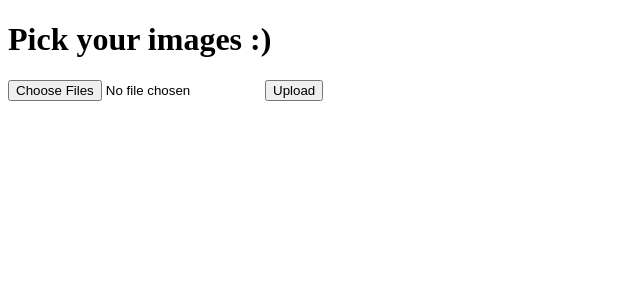
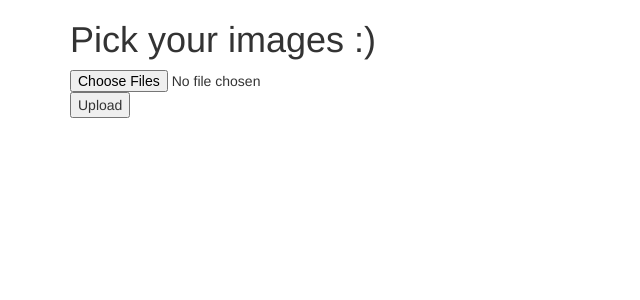
Before and after one commit to AlbertHJLee/minster, a Flask app: page / in a window 1280 px wide. Shown: the top 300 px of the page, without its empty margins (0-640 px from the left). Run offline with Flask 2, Linux system fonts and the light colour scheme; parts of the project's set-up code (start-up, migrations or seed data) failed here and were passed over; some libraries are stand-ins or nearby versions.

Commit message:
first branch commit

```diff
--- a/templates/index.html
+++ b/templates/index.html
@@ -1,8 +1,13 @@
 {% extends "layout.html" %}
 {% block body %}
-<h1>Pick your images :)</h1>
-<form method=post enctype=multipart/form-data>
-  <p><input type=file name=filez multiple="">
-     <input type=submit value=Upload> </p>
-</form>
+
+<div class="container">
+
+  <h1>Pick your images :)</h1>
+  <form method=post enctype=multipart/form-data class="form_signin">
+    <p><input type=file name=filez multiple=""> <input type=submit value=Upload> </p>
+  </form>
+
+</div>
+
 {% endblock %}
--- a/templates/layout.html
+++ b/templates/layout.html
@@ -1,12 +1,19 @@
 <!doctype html>
+<html>
+
 
 <head>
   <title>Upload new File</title>
-  <!-- <link rel="stylesheet" href="https://maxcdn.bootstrapcdn.com/bootstrap/3.3.7/css/bootstrap.min.css" integrity="sha384-BVYiiSIFeK1dGmJRAkycuHAHRg32OmUcww7on3RYdg4Va+PmSTsz/K68vbdEjh4u" crossorigin="anonymous"> -->
+  <link rel="stylesheet" href="https://maxcdn.bootstrapcdn.com/bootstrap/3.3.7/css/bootstrap.min.css" integrity="sha384-BVYiiSIFeK1dGmJRAkycuHAHRg32OmUcww7on3RYdg4Va+PmSTsz/K68vbdEjh4u" crossorigin="anonymous">
 </head>
 
 
+<body>
 <div class="page">
     {% block body %}
     {% endblock %}
 </div>
+</body>
+
+
+</html>
```
